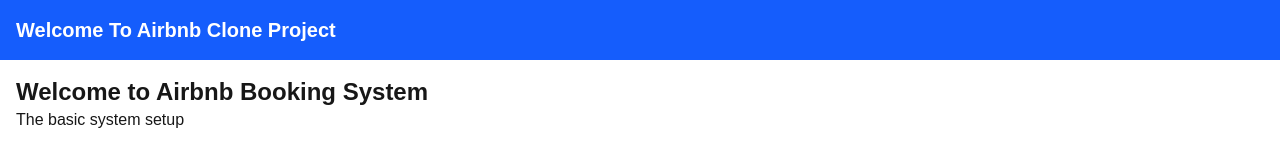
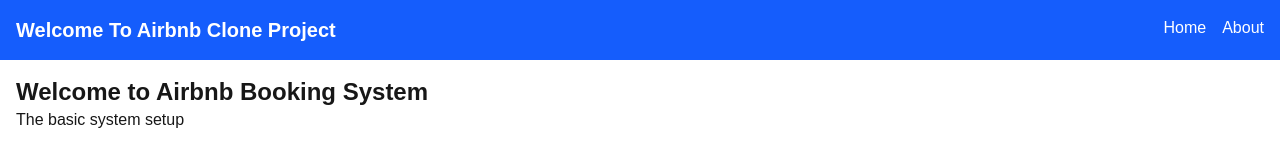
Before and after one commit to Douglaskhembo/alx-project-0x02-setup, a Next.js app in the folder alx-project-0x02/: page / in a window 1280 px wide. Shown: the top 160 px of the page. Built offline with nearby package versions, Linux system fonts and the light colour scheme.

Commit message:
Basic Routing in Next.js

```diff
--- a/alx-project-0x02/components/layout/Header.tsx
+++ b/alx-project-0x02/components/layout/Header.tsx
@@ -1,7 +1,20 @@
+import Link from "next/link";
+
+
 const Header = () => {
     return(
-        <header className="bg-blue-600 text-white p-4">
+        <header className="bg-blue-600 text-white p-4 flex justify-between">
             <h1 className="text-xl font-bold">Welcome To Airbnb Clone Project</h1>
+            <nav>
+                <ul className="flex space-x-4">
+                    <li>
+                        <Link href="/home" className="hover:underline">Home</Link>
+                    </li>
+                    <li>
+                        <Link href="/about" className="hover:underline">About</Link>
+                    </li>
+                </ul>
+            </nav>
         </header>
     );
 };
--- /dev/null
+++ b/alx-project-0x02/pages/about.tsx
@@ -0,0 +1,10 @@
+const About = () => {
+  return (
+    <div className="p-4">
+      <h1 className="text-3xl font-bold">About Us</h1>
+      <p>Welcome to our about page!</p>
+      <p>We are dedicated to providing the best service possible.</p>
+    </div>
+  );
+}
+export default About;
--- /dev/null
+++ b/alx-project-0x02/pages/home.tsx
@@ -0,0 +1,9 @@
+const Home = () => {
+  return (
+    <div className="p-4">
+        <h1 className="text-2xl font-bold">Home</h1>
+        <p>Welcome to Airbnb Booking System Home page</p>
+    </div>
+  );
+}
+export default Home;
```
